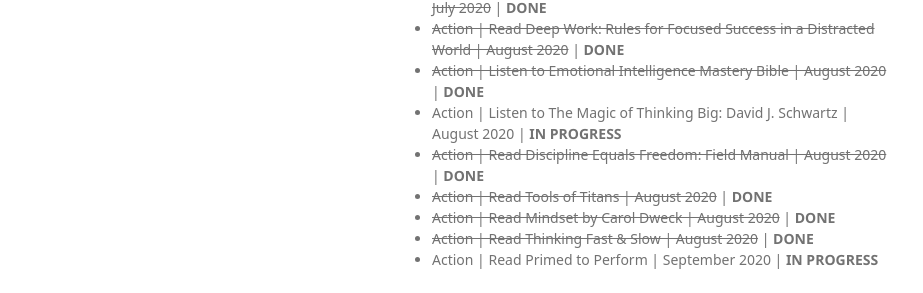
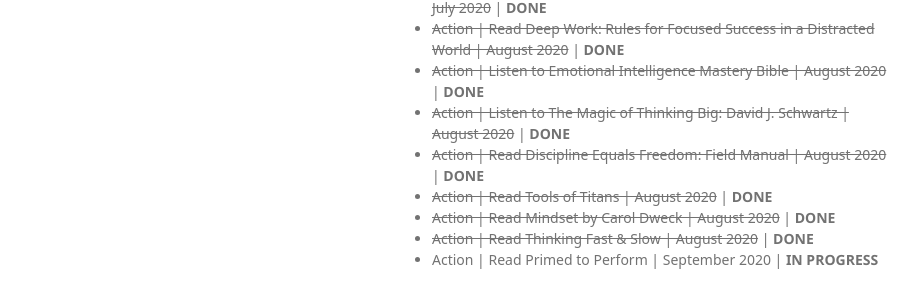
Before and after one commit to rainleander/rainleander.github.io, a Jekyll site: the page speak-softly.html, which Jekyll copies as it is, in a window 1280 px wide. Shown: the part 245-538 px from the top of the page, without its empty margins (178-1101 px from the left). Built offline with Jekyll 4.4.1, drawn with Linux system fonts in a browser that asks for light colours; some web fonts are replaced.

Commit message:
Update speak-softly.html

```diff
--- a/speak-softly.html
+++ b/speak-softly.html
@@ -33,7 +33,7 @@
         <li><del>Action | Read Extreme Ownership: How US Navy Seals Lead and Win | July 2020</del> | <b>DONE</b></li>
         <li><del>Action | Read Deep Work: Rules for Focused Success in a Distracted World | August 2020</del> | <b>DONE</b></li>
         <li><del>Action | Listen to Emotional Intelligence Mastery Bible | August 2020</del> | <b>DONE</b></li>
-        <li>Action | Listen to The Magic of Thinking Big: David J. Schwartz | August 2020 | <b>IN PROGRESS</b></li>
+        <li><del>Action | Listen to The Magic of Thinking Big: David J. Schwartz | August 2020</del> | <b>DONE</b></li>
         <li><del>Action | Read Discipline Equals Freedom: Field Manual | August 2020</del> | <b>DONE</b></li>
         <li><del>Action | Read Tools of Titans | August 2020</del> | <b>DONE</b></li>
         <li><del>Action | Read Mindset by Carol Dweck | August 2020</del> | <b>DONE</b></li>
```
